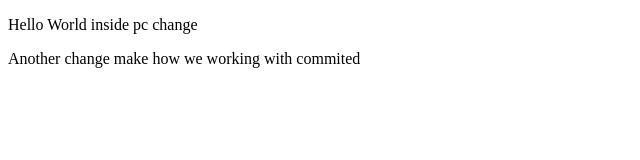
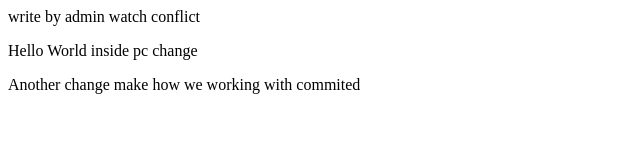
Before and after one commit to johanisaj/fromLocal, a plain HTML site: page index.html in a window 1280 px wide. Shown: the whole page, without its empty margins (0-640 px from the left). Drawn offline with Linux system fonts and the light colour scheme.

Commit message:
Update index.html

```diff
--- a/index.html
+++ b/index.html
@@ -8,6 +8,7 @@
 </head>
 <body>
 
+   write by admin watch conflict
 
     <p>Hello World inside pc change  </p>
 
```
